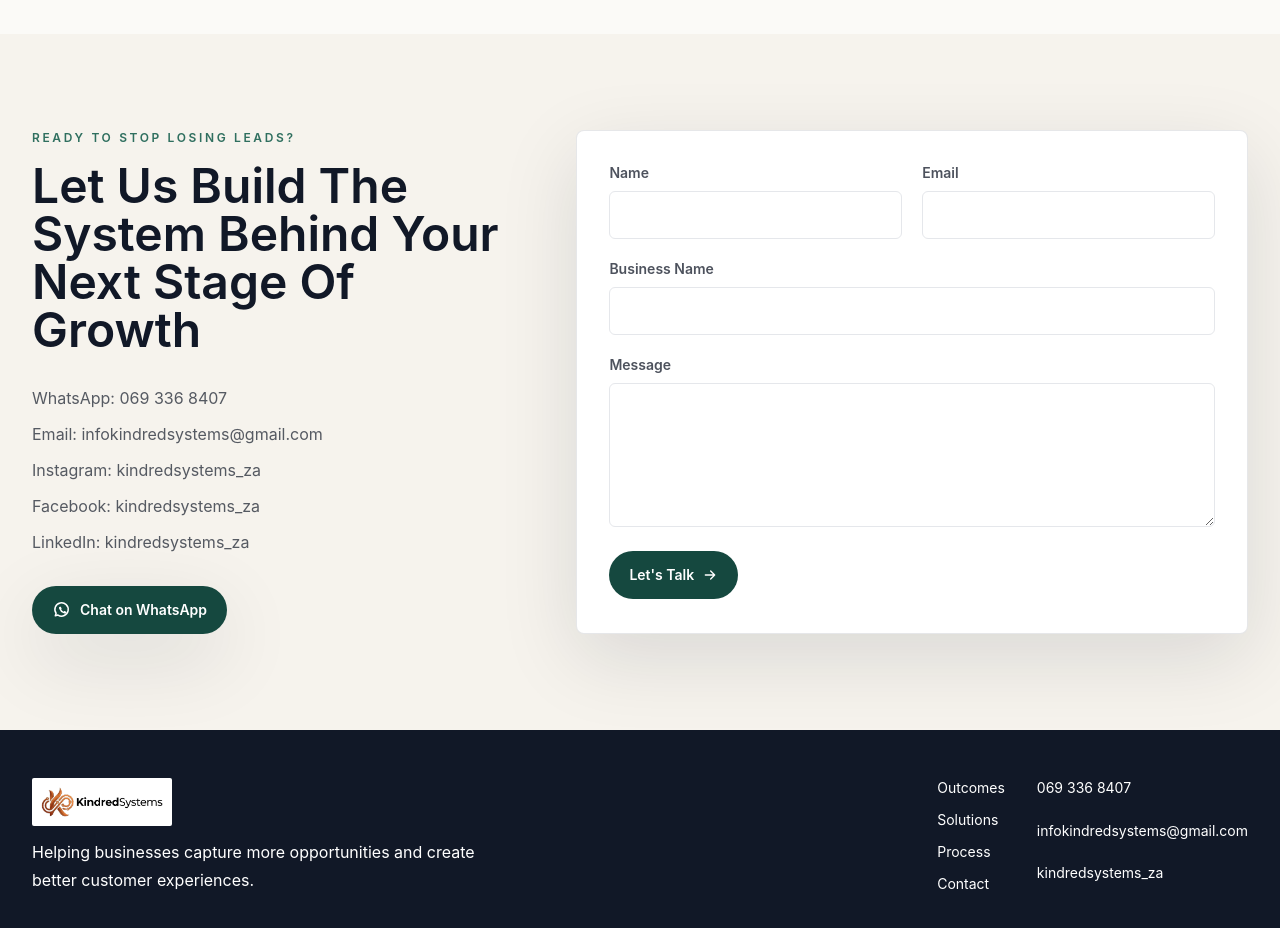
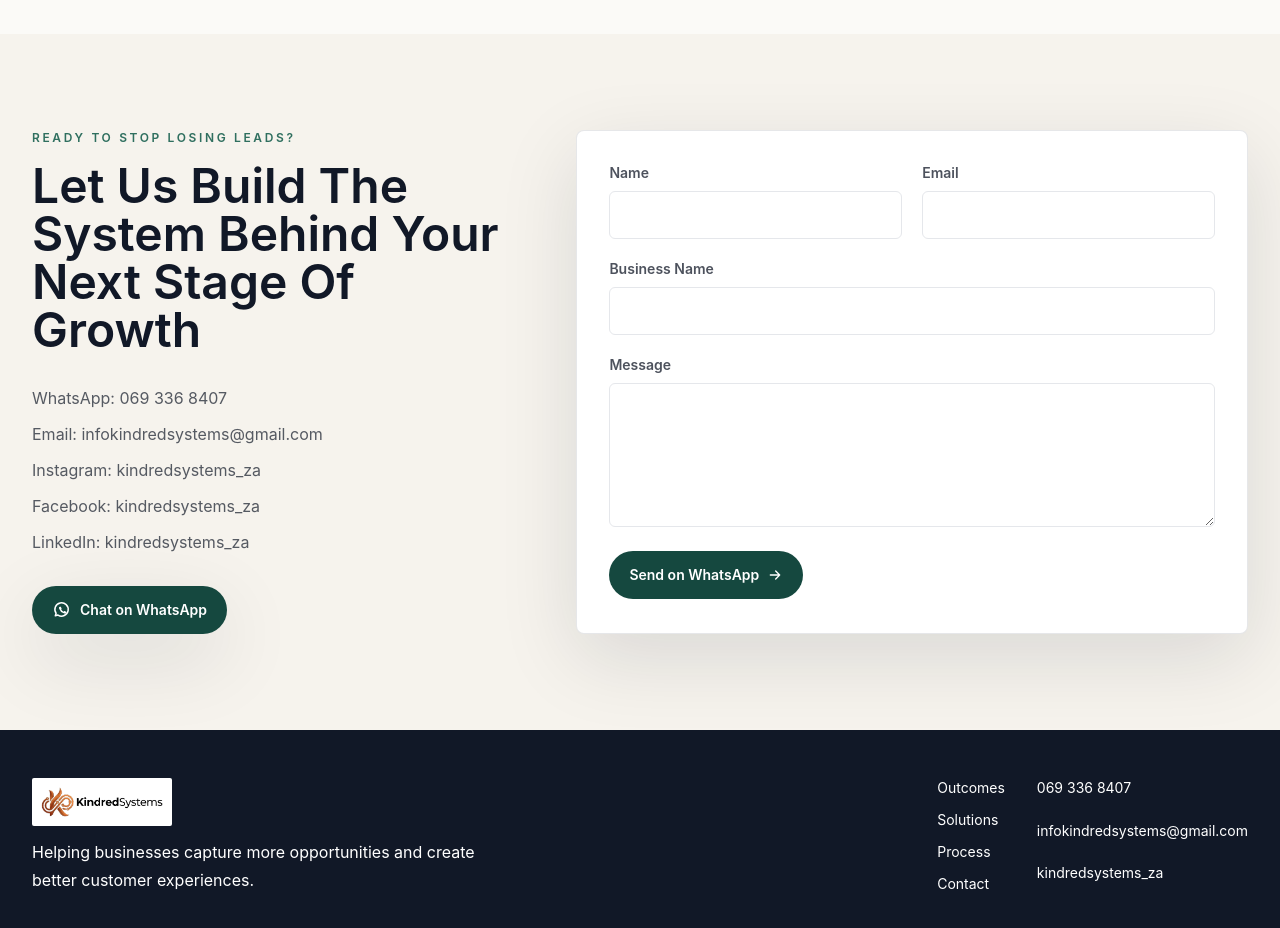
Before and after one commit to Lesego-Sindane/KindredSystems-website, a Next.js app: page / in a window 1280 px wide. Shown: the part 4440-5368 px from the top of the page. Built offline with nearby package versions, Linux system fonts and the light colour scheme.

Commit message:
Fix contact form submission

```diff
--- /dev/null
+++ b/app/ContactForm.tsx
@@ -0,0 +1,86 @@
+"use client";
+
+import { FormEvent } from "react";
+
+const whatsappNumber = "27693368407";
+
+function ArrowIcon() {
+  return (
+    <svg aria-hidden="true" className="h-4 w-4" viewBox="0 0 24 24" fill="none">
+      <path
+        d="M5 12h14m-6-6 6 6-6 6"
+        stroke="currentColor"
+        strokeWidth="2"
+        strokeLinecap="round"
+        strokeLinejoin="round"
+      />
+    </svg>
+  );
+}
+
+export default function ContactForm() {
+  function handleSubmit(event: FormEvent<HTMLFormElement>) {
+    event.preventDefault();
+
+    const formData = new FormData(event.currentTarget);
+    const message = [
+      "Hi Kindred Systems, I'd like to learn more about your solutions.",
+      "",
+      `Name: ${formData.get("name") || ""}`,
+      `Email: ${formData.get("email") || ""}`,
+      `Business: ${formData.get("business") || ""}`,
+      `Message: ${formData.get("message") || ""}`
+    ].join("\n");
+
+    window.location.href = `https://wa.me/${whatsappNumber}?text=${encodeURIComponent(message)}`;
+  }
+
+  return (
+    <form
+      onSubmit={handleSubmit}
+      className="rounded-lg border border-ink/10 bg-white p-6 shadow-soft sm:p-8"
+    >
+      <div className="grid gap-5 sm:grid-cols-2">
+        <label className="grid gap-2 text-sm font-semibold text-ink/75">
+          Name
+          <input
+            className="h-12 rounded-md border border-ink/12 px-4 outline-none transition focus:border-forest"
+            name="name"
+            required
+          />
+        </label>
+        <label className="grid gap-2 text-sm font-semibold text-ink/75">
+          Email
+          <input
+            className="h-12 rounded-md border border-ink/12 px-4 outline-none transition focus:border-forest"
+            name="email"
+            type="email"
+            required
+          />
+        </label>
+        <label className="grid gap-2 text-sm font-semibold text-ink/75 sm:col-span-2">
+          Business Name
+          <input
+            className="h-12 rounded-md border border-ink/12 px-4 outline-none transition focus:border-forest"
+            name="business"
+          />
+        </label>
+        <label className="grid gap-2 text-sm font-semibold text-ink/75 sm:col-span-2">
+          Message
+          <textarea
+            className="min-h-36 rounded-md border border-ink/12 p-4 outline-none transition focus:border-forest"
+            name="message"
+            required
+          />
+        </label>
+      </div>
+      <button
+        type="submit"
+        className="mt-6 inline-flex min-h-12 w-full items-center justify-center gap-2 rounded-full bg-forest px-5 text-sm font-semibold text-white transition hover:-translate-y-0.5 hover:bg-[#0f3932] sm:w-auto"
+      >
+        Send on WhatsApp
+        <ArrowIcon />
+      </button>
+    </form>
+  );
+}
--- a/app/page.tsx
+++ b/app/page.tsx
@@ -1,4 +1,5 @@
 import Image from "next/image";
+import ContactForm from "./ContactForm";
 
 const whatsappNumber = "27693368407";
 const whatsappMessage = encodeURIComponent(
@@ -370,38 +371,7 @@
               </Button>
             </div>
           </div>
-          <form
-            action="mailto:infokindredsystems@gmail.com"
-            method="post"
-            encType="text/plain"
-            className="rounded-lg border border-ink/10 bg-white p-6 shadow-soft sm:p-8"
-          >
-            <div className="grid gap-5 sm:grid-cols-2">
-              <label className="grid gap-2 text-sm font-semibold text-ink/75">
-                Name
-                <input className="h-12 rounded-md border border-ink/12 px-4 outline-none transition focus:border-forest" name="name" />
-              </label>
-              <label className="grid gap-2 text-sm font-semibold text-ink/75">
-                Email
-                <input className="h-12 rounded-md border border-ink/12 px-4 outline-none transition focus:border-forest" name="email" type="email" />
-              </label>
-              <label className="grid gap-2 text-sm font-semibold text-ink/75 sm:col-span-2">
-                Business Name
-                <input className="h-12 rounded-md border border-ink/12 px-4 outline-none transition focus:border-forest" name="business" />
-              </label>
-              <label className="grid gap-2 text-sm font-semibold text-ink/75 sm:col-span-2">
-                Message
-                <textarea className="min-h-36 rounded-md border border-ink/12 p-4 outline-none transition focus:border-forest" name="message" />
-              </label>
-            </div>
-            <button
-              type="submit"
-              className="mt-6 inline-flex min-h-12 w-full items-center justify-center gap-2 rounded-full bg-forest px-5 text-sm font-semibold text-white transition hover:-translate-y-0.5 hover:bg-[#0f3932] sm:w-auto"
-            >
-              Let's Talk
-              <ArrowIcon />
-            </button>
-          </form>
+          <ContactForm />
         </div>
       </section>
 
```
